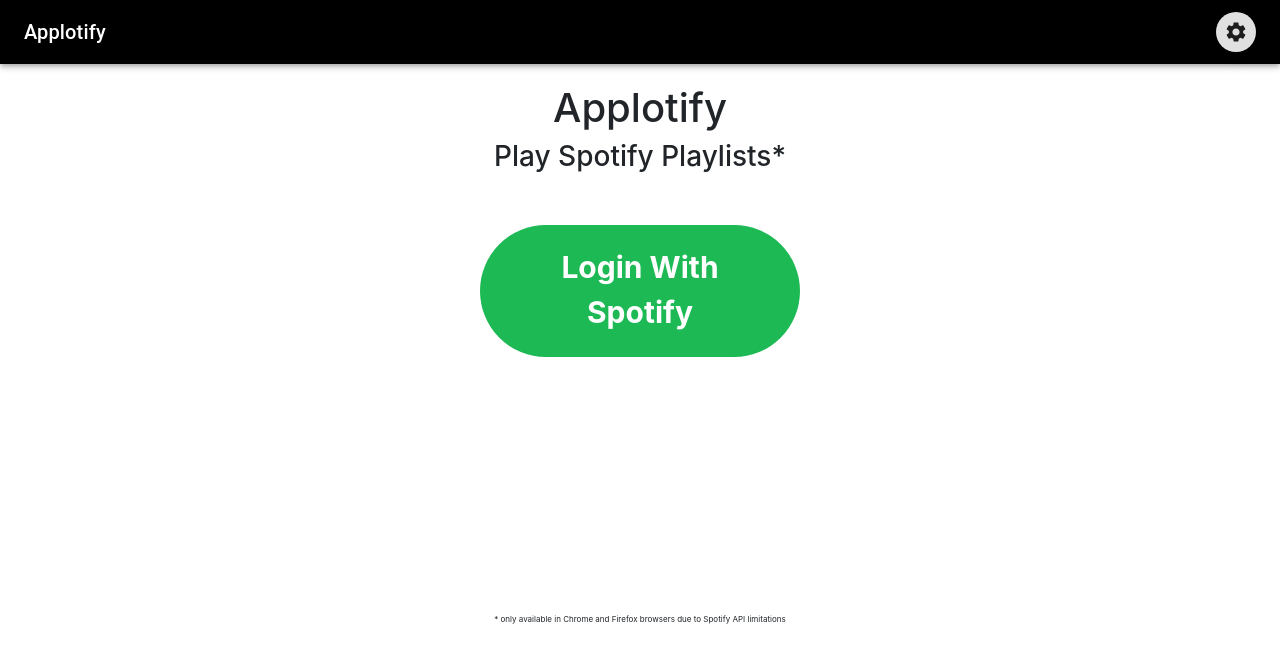
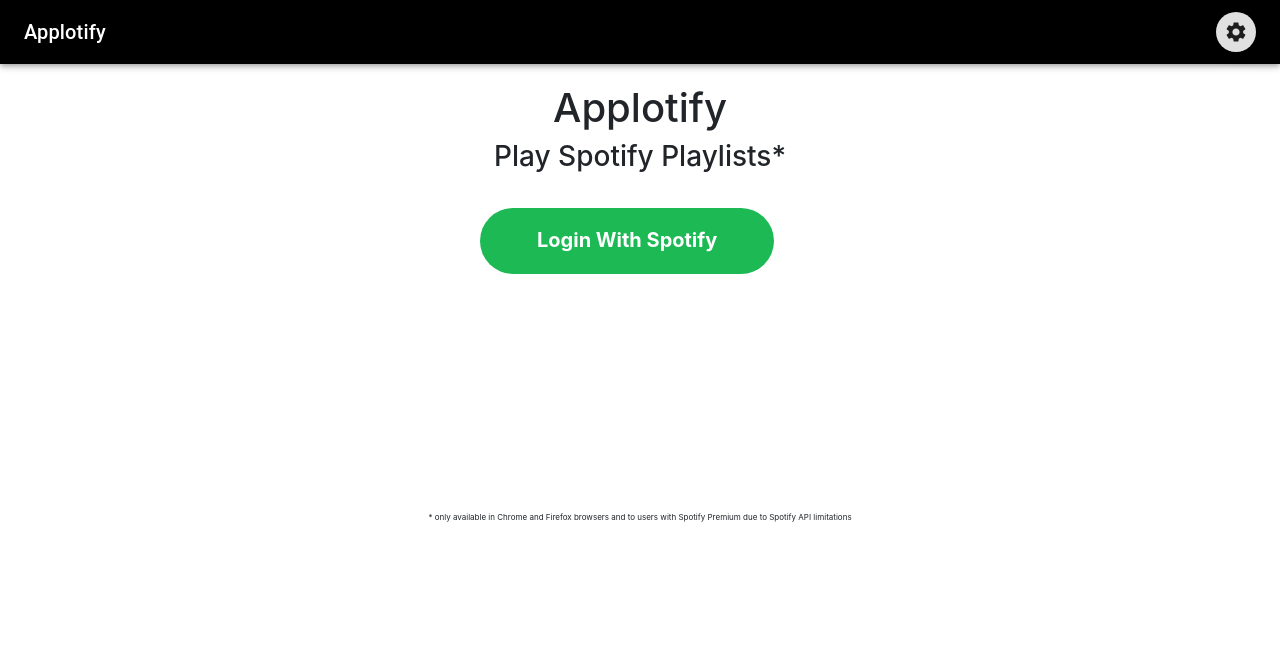
Before and after one commit to mihirsamdarshi/spotify-react-player, a React (Create React App) app: page / in a window 1280 px wide. Shown: the top 662 px of the page. Built offline with nearby package versions, Linux system fonts and the light colour scheme.

Commit message:
add basic login info

```diff
--- a/src/components/App.js
+++ b/src/components/App.js
@@ -6,6 +6,7 @@ import Hero from './Hero';
 import MainAppBody from './MainAppBody';
 
 import { apiHost } from '../scripts/api';
+import { SetLoginDispatch } from '../scripts/callbacks';
 
 const App = () => {
     // Because App is the "uppermost" component (see index.js), code in the useEffect function
@@ -13,14 +14,17 @@ const App = () => {
     // can have its own useEffect, and so initialization can be separated on a per-component
     // basis.
     useEffect(() => apiHost('http://api.giphy.com/v1/'));
-    const [loggedIn, setClientLoggedIn] = useState(false);
+    const {accessToken, setAccessToken} = useState(null);
 
     // When React components are implemented as functions, their return value is the component’s
     // content (i.e., what the render() method returns for class-based components).
+
     return (
         <div className="App">
             <AppHeader />
-            {loggedIn ? <MainAppBody /> : <Hero login={setClientLoggedIn} />}
+            <SetLoginDispatch.Provider value={setAccessToken}>
+                {accessToken ? <MainAppBody /> : <Hero />}
+            </SetLoginDispatch.Provider>
         </div>
     );
 };
--- a/src/components/Hero.js
+++ b/src/components/Hero.js
@@ -1,20 +1,56 @@
-import React from 'react';
+import React, { useContext, useEffect } from 'react';
 import '../stylesheets/Hero.scss';
 
-const Hero = (props) => (
+import { SetLoginDispatch } from '../scripts/callbacks';
+
+const authEndpoint = 'https://accounts.spotify.com/authorize';
+const clientId = "ccc1ea71746a4d4ea8468a7cc7d1d9f0";
+const redirectUri = "http://localhost:3000";
+const scopes = [
+    "user-read-private",
+    "user-modify-playback-state",
+    "streaming",
+    "user-read-currently-playing",
+    "user-read-playback-state",
+];
+
+const Hero = props => {
+    const getHashParams = () => {
+        var hashParams = {};
+        var e, r = /([^&;=]+)=?([^&;]*)/g,
+            q = window.location.hash.substring(1);
+        e = r.exec(q)
+        while (e) {
+            hashParams[e[1]] = decodeURIComponent(e[2]);
+            e = r.exec(q);
+        }
+        return hashParams;
+    };
+
+    const setAccessToken = useContext(SetLoginDispatch);
+
+    useEffect(() => {
+        () => setAccessToken(getHashParams());
+    }, []);
+
+    return (
         <div className="fillWindow">
             <div className="heroInfo">
                 <h1> Applotify </h1>
                 <h3> Play Spotify Playlists&#42; </h3>
             </div>
             <div className="centeredBtn">
-            <button type="submit" className="spotifyLoginBtn" onClick={() => props.login(true)}>
+                <a
+                    className="spotifyLoginBtn"
+                    href={`${authEndpoint}?response_type=token&client_id=${clientId}&redirect_uri=${redirectUri}&scope=${scopes.join("%20")}&show_dialog=true`}
+                >
                     Login With Spotify
-            </button>
+                </a>
             </div>
 
-        <p className="asterisk"> &#42; only available in Chrome and Firefox browsers due to Spotify API limitations</p>
+            <p className="asterisk"> &#42; only available in Chrome and Firefox browsers and to users with Spotify Premium due to Spotify API limitations</p>
         </div>
-);
+    )
+};
 
 export default Hero;
--- a/src/stylesheets/Hero.scss
+++ b/src/stylesheets/Hero.scss
@@ -13,7 +13,7 @@
 }
 
 .spotifyLoginBtn {
-  font-size: 30px;
+  font-size: 20px;
   border-radius: 500px;
   padding: 19px 56px 21px;
   color: #FFF;
```
Also changed, not shown: src/components/Login.js (deleted, +0 -60 lines). Lines whose indentation alone changed are shown as unchanged.
